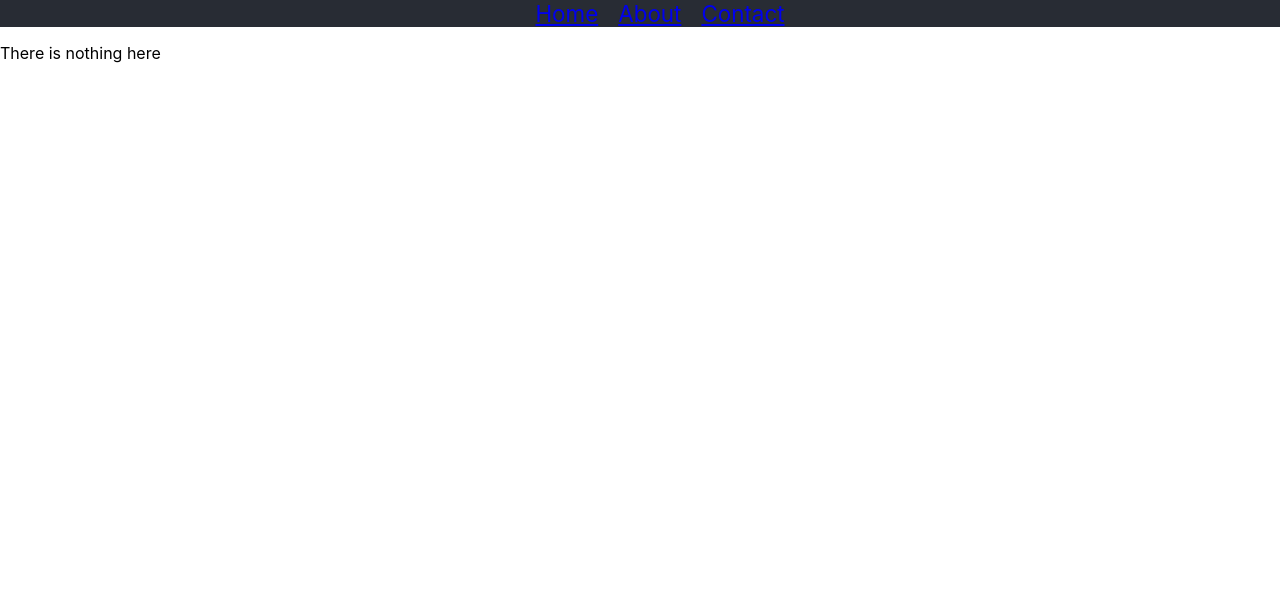
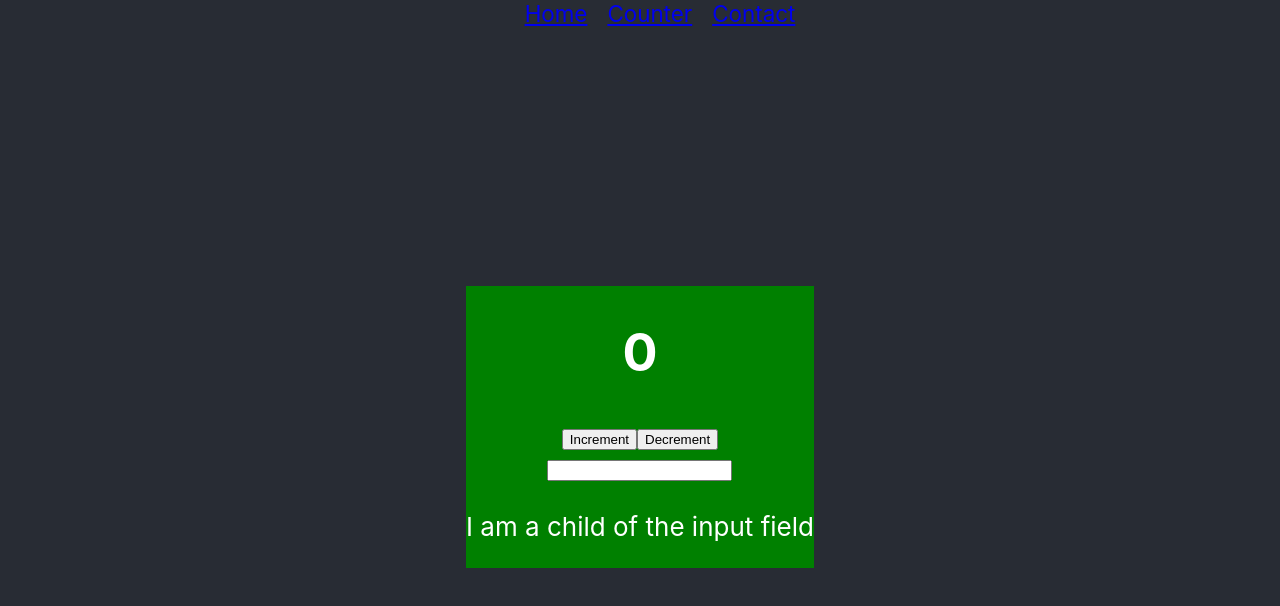
Before and after one commit to JulieKodehode/moduled_react, a React (Create React App) app: page /#/Counter in a window 1280 px wide. Shown: the top 606 px of the page. Built offline with nearby package versions, Linux system fonts and the light colour scheme.

Commit message:
Routed counter to be their own page

```diff
--- a/src/App.js
+++ b/src/App.js
@@ -3,7 +3,9 @@
 // Import react-route-dom
 import { Routes, Route } from "react-router-dom";
 import Home from "./routes/Home";
-import About from "./routes/About";
+
+// import About from "./routes/About";
+import Counter from "./routes/Counter";
 import Contact from "./routes/Contact";
 
 const App = () => {
@@ -11,7 +13,7 @@ const App = () => {
 		<Routes>
 			<Route path="/" element={<Home />} />
 			<Route path="Home" element={<Home />} />
-			<Route path="About" element={<About />} />
+			<Route path="Counter" element={<Counter />} />
 			<Route path="Contact" element={<Contact />} />
 			<Route
 				path="*"
--- a/src/components/Counter/Counter.jsx
+++ b/src/routes/Counter.jsx
@@ -1,7 +1,11 @@
 import React, { useState } from "react";
 
+// Global css
+import "../App.css";
+// import "../index.css";
+
 // TextInput is Counter's child
-import TextInput from "./TextInput";
+import TextInput from "./Counter/TextInput";
 
 // The function is what react is looking for to compare and update using states, so anything above or under the function it self wont be re-run.
 // console.log("I will only run once");
@@ -43,6 +47,8 @@ const Counter = () => {
 		// React.Fragment is the "div", signaling we are using React.Fragment we are telling the browser we only want to return the one thing so we want a fragment
 		// Div is not necessary but quick styling for easier to look for on a long page. Find a way to do this differently.
 		// Needed to add a margin because for some reason it didnt give me space around.
+		<div className="App | App-header">
+			{/* Div className is background and center */}
 			<div style={{ backgroundColor: "green", margin: "20px" }}>
 				<React.Fragment>
 					<h1>{count}</h1>
@@ -58,11 +64,12 @@ const Counter = () => {
 						onClick={() => {
 							decrement();
 						}}>
-					decrement
+						Decrement
 					</button>
 					<TextInput />
 				</React.Fragment>
 			</div>
+		</div>
 	);
 };
 export default Counter;
--- a/src/routes/Home.jsx
+++ b/src/routes/Home.jsx
@@ -4,8 +4,8 @@
 import logo from "../logo.svg";
 
 // Global css
-import "../App.css";
-import "../index.css";
+// import "../App.css";
+// import "../index.css";
 
 // Import from component/Header.jsx
 import Header from "../components/Header";
@@ -22,8 +22,8 @@ import CardsUsingProps from "../components/CardsUsingProps/CardsUsingProps.jsx";
 // Import from ./components/main.jsx
 import Main from "../components/Main";
 
-//
-import Counter from "../components/Counter/Counter";
+// Import from ./Counter/Counter
+// import Counter from "./Counter/Counter";
 
 import CatFacts from "../components/CatFacts/CatFact";
 
@@ -61,7 +61,7 @@ const Home = () => {
 				<Main />
 
 				{/* useState */}
-				<Counter />
+				{/* <Counter /> */}
 
 				{/* useEffect */}
 				<CatFacts />
--- a/src/routes/NavBar.jsx
+++ b/src/routes/NavBar.jsx
@@ -13,10 +13,10 @@ const NavBar = () => {
 			<nav>
 				<ul className={styles.Ul}>
 					<li className={styles.Li}>
-						<NavLink to="/">Home</NavLink>
+						<NavLink to="/Home">Home</NavLink>
 					</li>
 					<li className={styles.Li}>
-						<NavLink to="/About">About</NavLink>
+						<NavLink to="/Counter">Counter</NavLink>
 					</li>
 					<li className={styles.Li}>
 						<NavLink to="/Contact">Contact</NavLink>
```
Also changed, not shown: src/tasks/HooksState.md (added, +22 -0 lines), src/routes/Counter/Child.jsx (renamed from src/components/Counter/Child.jsx), src/routes/Counter/TextInput.jsx (renamed from src/components/Counter/TextInput.jsx). Lines whose indentation alone changed are shown as unchanged.
